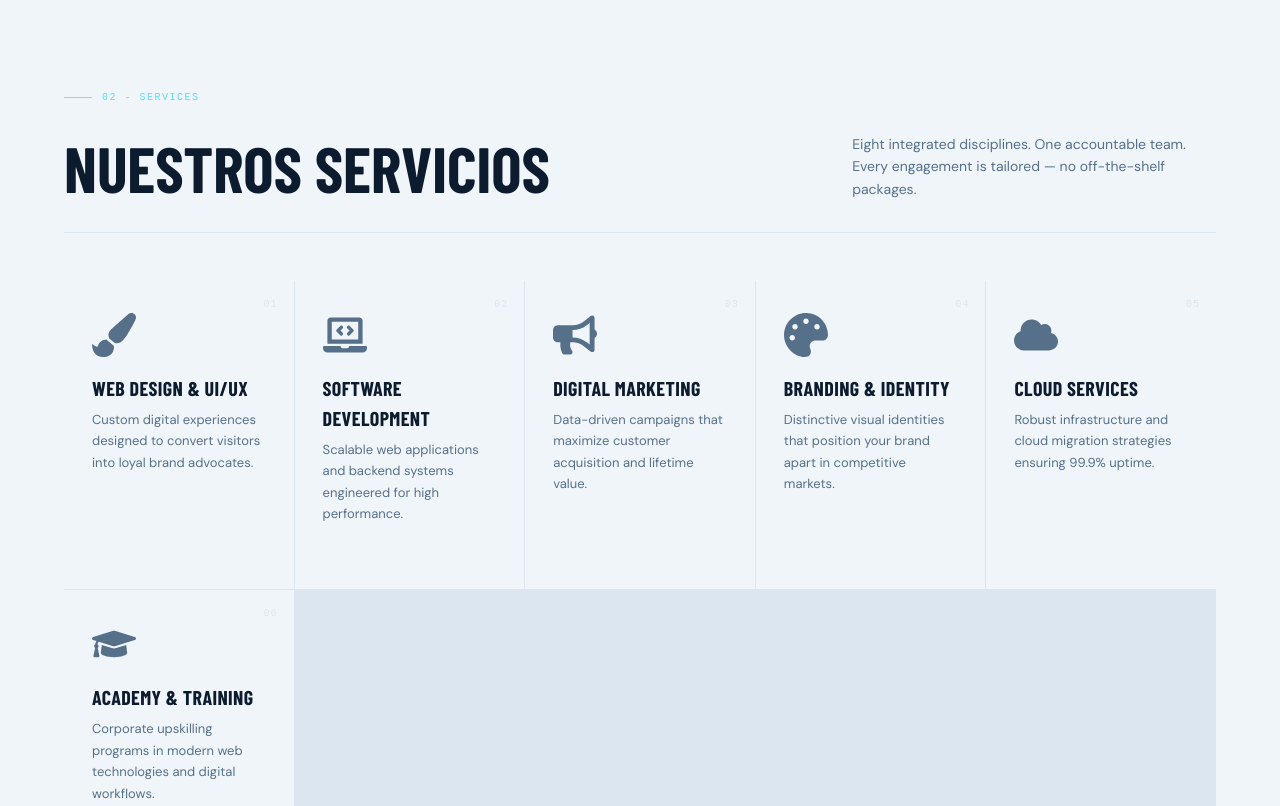
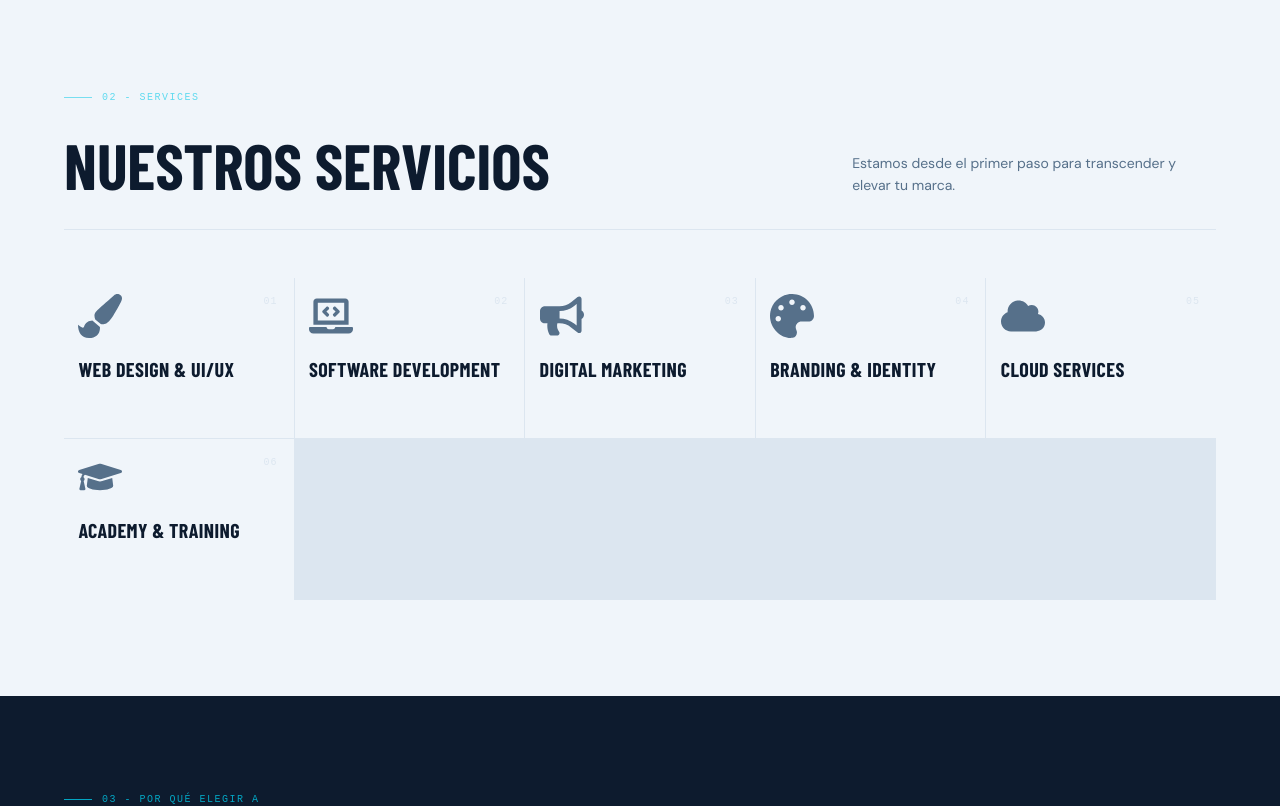
Before and after one commit to eileenfuenmayor634-sys/Web-Craft-Studio, a React (Vite) app: page / in a window 1280 px wide. Shown: the part 1500-2306 px from the top of the page. Built offline with nearby package versions, Linux system fonts and the light colour scheme; no server answers; the HTML template or start-up script is replaced by a standard one; a web font is replaced by a local one.

Commit message:
refactor(Services): update service card padding and translate service descriptions to Spanish

```diff
--- a/src/components/Services.tsx
+++ b/src/components/Services.tsx
@@ -10,7 +10,7 @@ function ServiceCard({ service, index }: { service: Service; index: number }) {
     <div
       style={{
         background: hovered ? C.light : C.surface,
-        padding: '2rem 1.75rem', display: 'flex', flexDirection: 'column', gap: '1rem',
+        padding: '1rem 0.9rem', display: 'flex', flexDirection: 'column', gap: '1rem',
         cursor: 'pointer', transition: 'background 0.2s', position: 'relative',
       }}
       onMouseEnter={() => setHovered(true)}
@@ -33,7 +33,7 @@ function ServiceCard({ service, index }: { service: Service; index: number }) {
           {service.title}
         </h3>
         <p style={{ fontSize: '13px', lineHeight: 1.65, color: C.mid, margin: 0 }}>
-          {service.desc}
+
         </p>
       </div>
       <a href={service.href} style={{
@@ -68,7 +68,7 @@ export default function Services() {
               Nuestros servicios
             </h2>
             <p style={{ fontSize: '14px', color: C.mid, maxWidth: '38ch', lineHeight: 1.6, margin: 0 }}>
-              Eight integrated disciplines. One accountable team. Every engagement is tailored — no off-the-shelf packages.
+              Estamos desde el primer paso para transcender y elevar tu marca.
             </p>
           </div>
         </div>
--- a/src/constants/data.ts
+++ b/src/constants/data.ts
@@ -1,11 +1,10 @@
 import React from 'react';
-import { SERVICE_ICONS } from '../components/iconServices.tsx';
+import { SERVICE_ICONS } from '../components/iconServices';
 
 
 export interface Service {
   icon: React.ReactNode;
   title: string;
-  desc: string;
   href: string;
 }
 
@@ -75,37 +74,31 @@ export const SERVICES: Service[] = [
   {
     icon: SERVICE_ICONS.webDesign,
     title: 'Web Design & UI/UX',
-    desc: 'Custom digital experiences designed to convert visitors into loyal brand advocates.',
     href: '#services',
   },
   {
     icon: SERVICE_ICONS.software,
     title: 'Software Development',
-    desc: 'Scalable web applications and backend systems engineered for high performance.',
     href: '#services',
   },
   {
     icon: SERVICE_ICONS.marketing,
     title: 'Digital Marketing',
-    desc: 'Data-driven campaigns that maximize customer acquisition and lifetime value.',
     href: '#services',
   },
   {
     icon: SERVICE_ICONS.branding,
     title: 'Branding & Identity',
-    desc: 'Distinctive visual identities that position your brand apart in competitive markets.',
     href: '#services',
   },
   {
     icon: SERVICE_ICONS.cloud,
     title: 'Cloud Services',
-    desc: 'Robust infrastructure and cloud migration strategies ensuring 99.9% uptime.',
     href: '#services',
   },
   {
     icon: SERVICE_ICONS.academy,
     title: 'Academy & Training',
-    desc: 'Corporate upskilling programs in modern web technologies and digital workflows.',
     href: '#services',
   },
 ];
```
